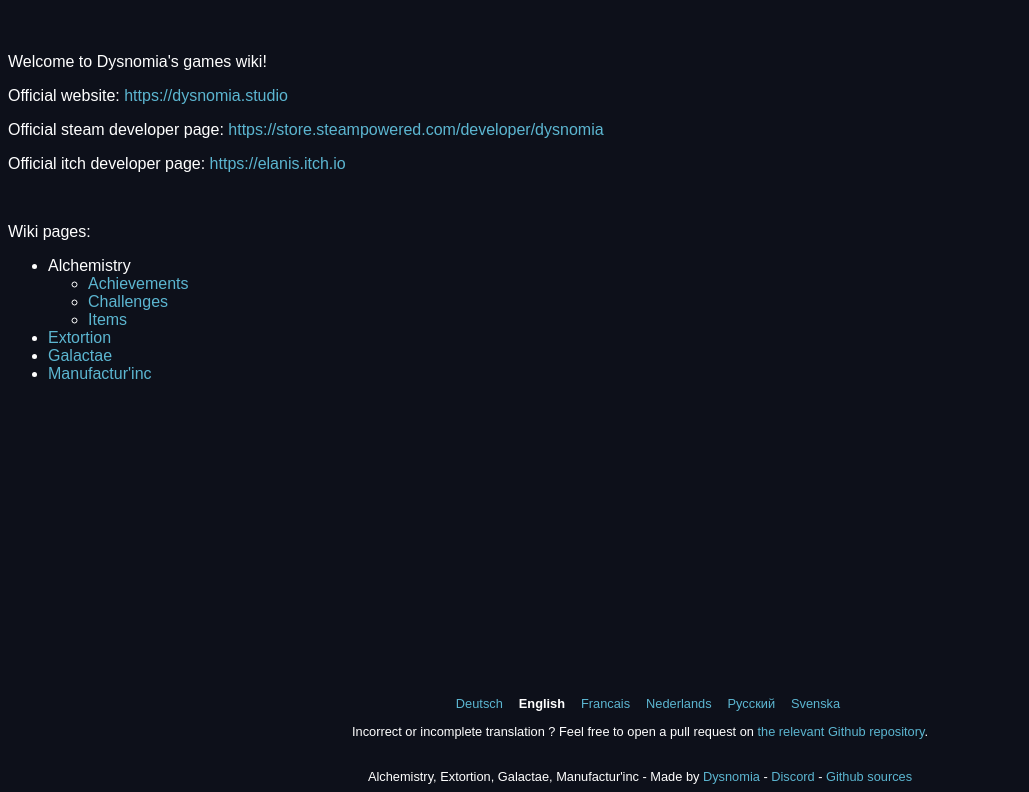
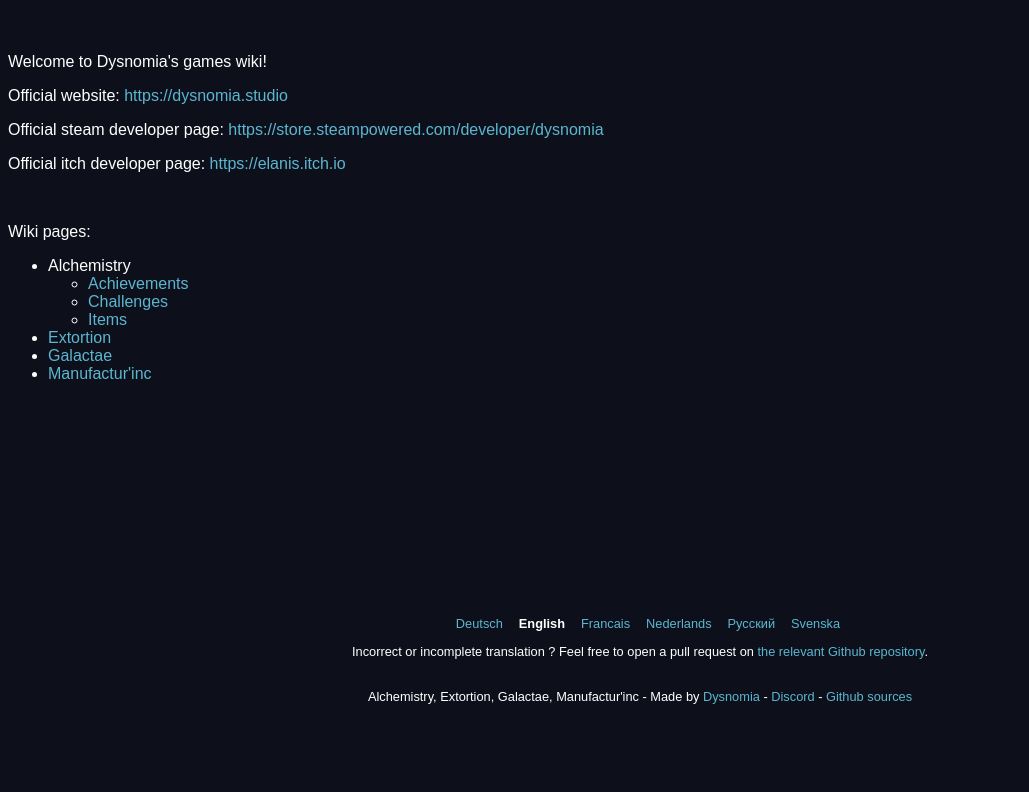
Before and after one commit to Dysnomia-Studio/dysnomia-wiki, an Astro site: page / in a window 1280 px wide. Shown: the part 75-867 px from the top of the page, without its empty margins (0-1029 px from the left). After the commit the page ends 800 px from the top, so only its background shows below. Built offline with nearby package versions, Linux system fonts and the light colour scheme; Astro itself is replaced by a stand-in of ours.

Commit message:
Improve global design

```diff
--- a/src/css/home.css
+++ b/src/css/home.css
@@ -1,3 +1,3 @@
 .home {
-	min-height: calc(100vh - 8rem - 5rem);
+	min-height: calc(100vh - 8rem - 10rem);
 }
--- a/src/layout/layout.css
+++ b/src/layout/layout.css
@@ -2,6 +2,10 @@ html, body {
 	background: #0d101a;
 	color: white;
 	font-family: sans-serif;
+}
+body {
+	width: calc(100vw - 1rem);
+	margin: 0.5rem;
 }
 
 /* Tablet */
```
